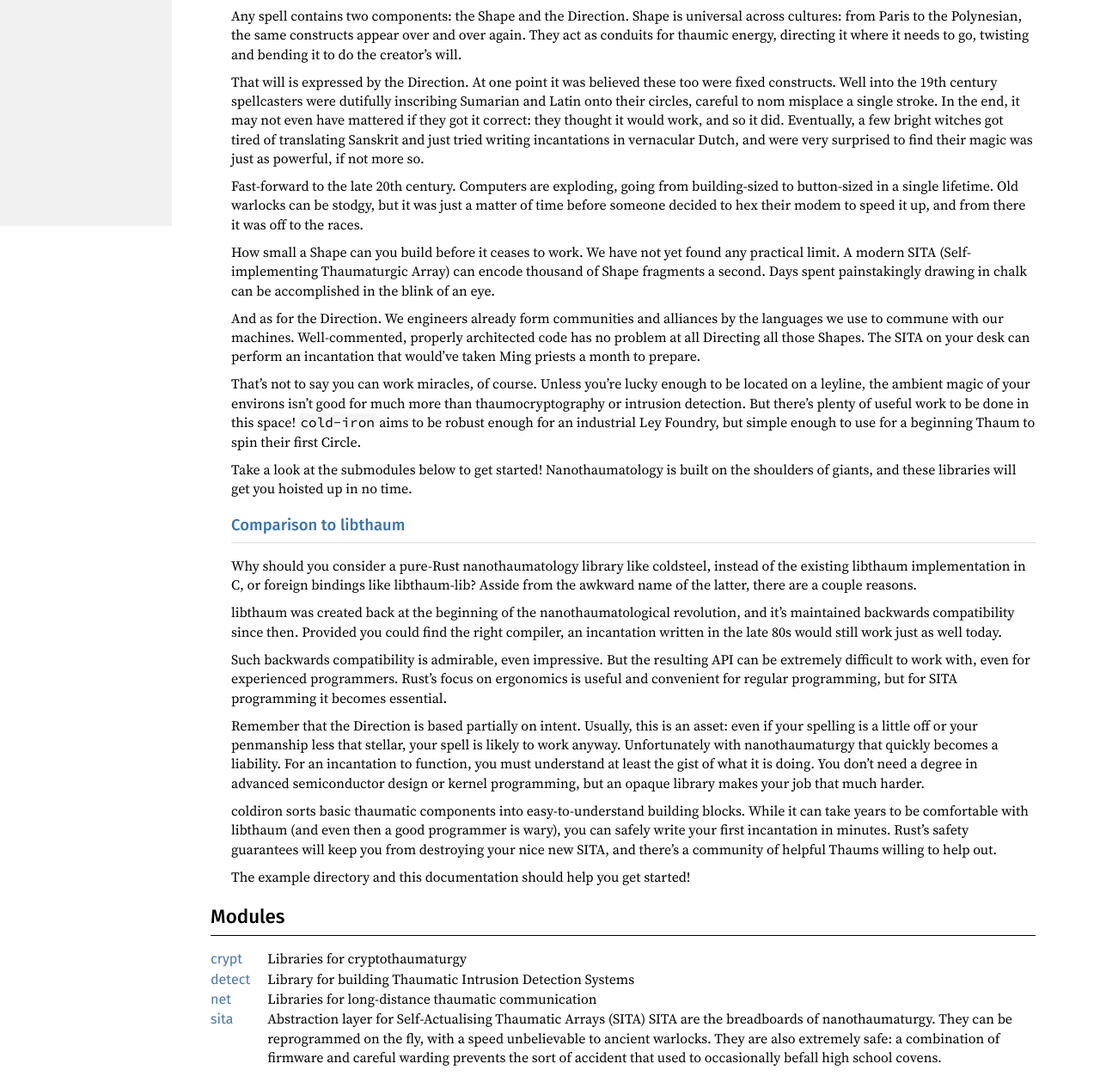
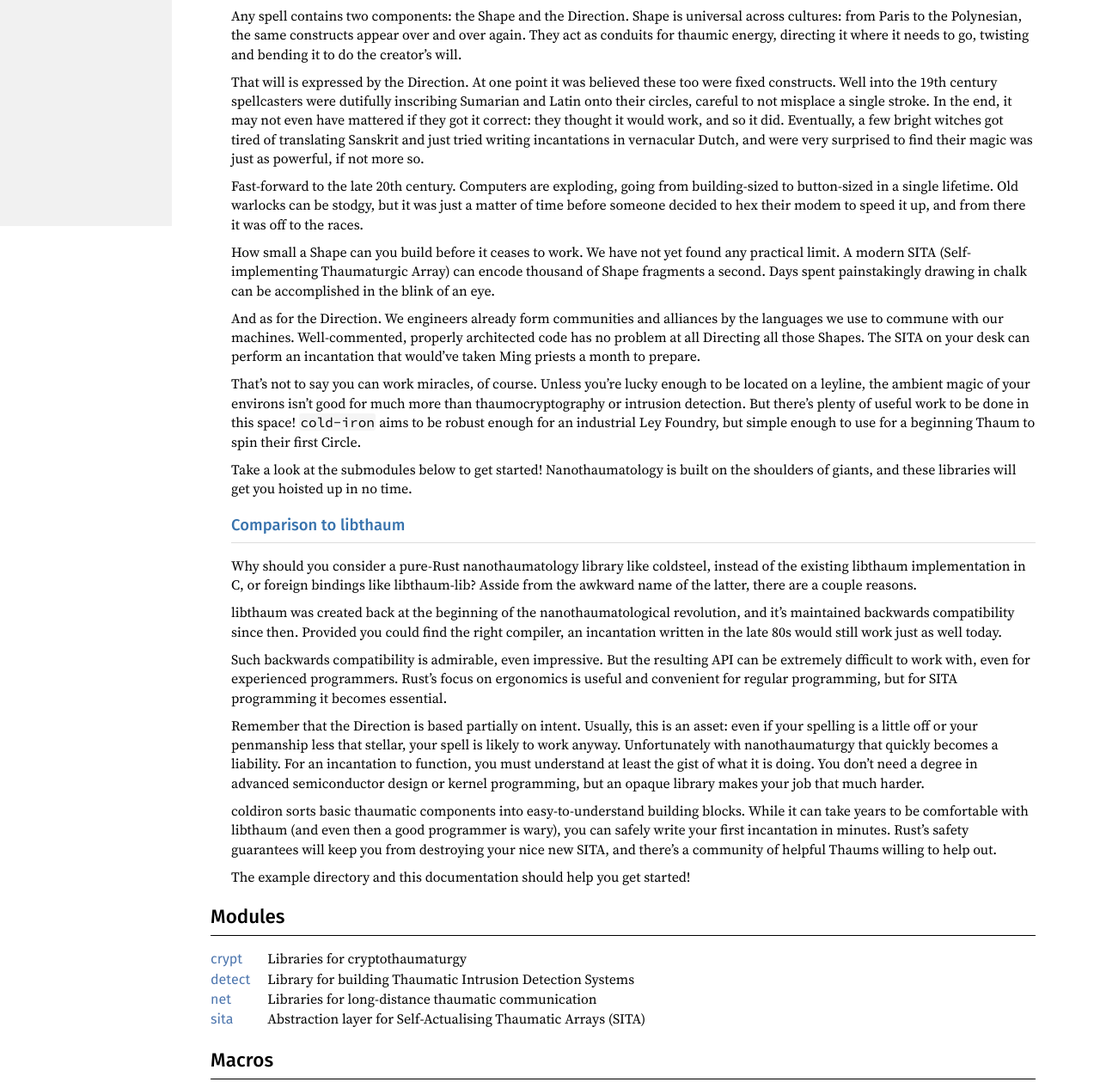
Before and after one commit to stillinbeta/static, a plain HTML site: page files/cold-iron/cold_iron/index.html in a window 1280 px wide. Shown: the part 537-1796 px from the top of the page at 86% size. Drawn offline with Linux system fonts and the light colour scheme.

Commit message:
Update cold-iron

```diff
--- a/files/cold-iron/cold_iron/index.html
+++ b/files/cold-iron/cold_iron/index.html
@@ -21,7 +21,7 @@
 They act as conduits for thaumic energy, directing it where it needs to go, twisting and bending it to do the creator’s will.</p>
 <p>That will is expressed by the Direction.
 At one point it was believed these too were fixed constructs.
-Well into the 19th century spellcasters were dutifully inscribing Sumarian and Latin onto their circles, careful to nom misplace a single stroke.
+Well into the 19th century spellcasters were dutifully inscribing Sumarian and Latin onto their circles, careful to not misplace a single stroke.
 In the end, it may not even have mattered if they got it correct: they thought it would work, and so it did.
 Eventually, a few bright witches got tired of translating Sanskrit and just tried writing incantations in vernacular Dutch, and were very surprised to find their magic was just as powerful, if not more so.</p>
 <p>Fast-forward to the late 20th century.
@@ -62,10 +62,7 @@
 <table><tr class="module-item"><td><a class="mod" href="crypt/index.html" title="cold_iron::crypt mod">crypt</a></td><td class="docblock-short"><p>Libraries for cryptothaumaturgy</p>
 </td></tr><tr class="module-item"><td><a class="mod" href="detect/index.html" title="cold_iron::detect mod">detect</a></td><td class="docblock-short"><p>Library for building Thaumatic Intrusion Detection Systems</p>
 </td></tr><tr class="module-item"><td><a class="mod" href="net/index.html" title="cold_iron::net mod">net</a></td><td class="docblock-short"><p>Libraries for long-distance thaumatic communication</p>
-</td></tr><tr class="module-item"><td><a class="mod" href="sita/index.html" title="cold_iron::sita mod">sita</a></td><td class="docblock-short"><p>Abstraction layer for Self-Actualising Thaumatic Arrays (SITA)
-SITA are the breadboards of nanothaumaturgy.
-They can be reprogrammed on the fly, with a speed unbelievable to ancient warlocks.
-They are also extremely safe: a combination of firmware and careful warding prevents the sort of accident that used to occasionally befall high school covens.</p>
+</td></tr><tr class="module-item"><td><a class="mod" href="sita/index.html" title="cold_iron::sita mod">sita</a></td><td class="docblock-short"><p>Abstraction layer for Self-Actualising Thaumatic Arrays (SITA)</p>
 </td></tr></table><h2 id="macros" class="section-header"><a href="#macros">Macros</a></h2>
 <table><tr class="module-item"><td><a class="macro" href="macro.mnemonic.html" title="cold_iron::mnemonic macro">mnemonic</a></td><td class="docblock-short"><p>Compile-time reminders of intent</p>
 </td></tr><tr class="module-item"><td><a class="macro" href="macro.thaumtest.html" title="cold_iron::thaumtest macro">thaumtest</a></td><td class="docblock-short"><p>Stochastic testing for intent-influenced programming</p>
--- a/files/cold-iron/cold_iron/sidebar-items.js
+++ b/files/cold-iron/cold_iron/sidebar-items.js
@@ -1 +1 @@
-initSidebarItems({"enum":[["ThaumError","Represents various error conditions that result from Thaumatic programming"]],"macro":[["mnemonic","Compile-time reminders of intent"],["thaumtest","Stochastic testing for intent-influenced programming"]],"mod":[["crypt","Libraries for cryptothaumaturgy"],["detect","Library for building Thaumatic Intrusion Detection Systems"],["net","Libraries for long-distance thaumatic communication"],["sita","Abstraction layer for Self-Actualising Thaumatic Arrays (SITA) SITA are the breadboards of nanothaumaturgy. They can be reprogrammed on the fly, with a speed unbelievable to ancient warlocks. They are also extremely safe: a combination of firmware and careful warding prevents the sort of accident that used to occasionally befall high school covens."]]});
+initSidebarItems({"enum":[["ThaumError","Represents various error conditions that result from Thaumatic programming"]],"macro":[["mnemonic","Compile-time reminders of intent"],["thaumtest","Stochastic testing for intent-influenced programming"]],"mod":[["crypt","Libraries for cryptothaumaturgy"],["detect","Library for building Thaumatic Intrusion Detection Systems"],["net","Libraries for long-distance thaumatic communication"],["sita","Abstraction layer for Self-Actualising Thaumatic Arrays (SITA)"]]});
```
Also changed, not shown: files/cold-iron/cold_iron/sita/index.html (+3 -3 lines).
